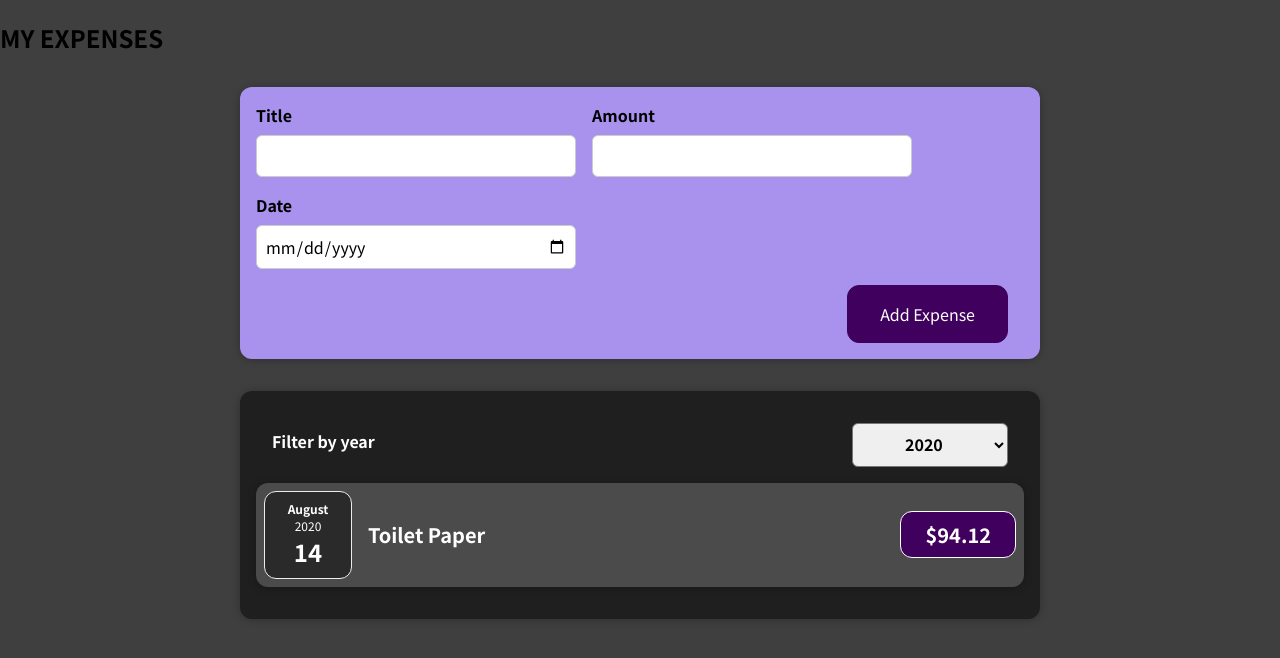
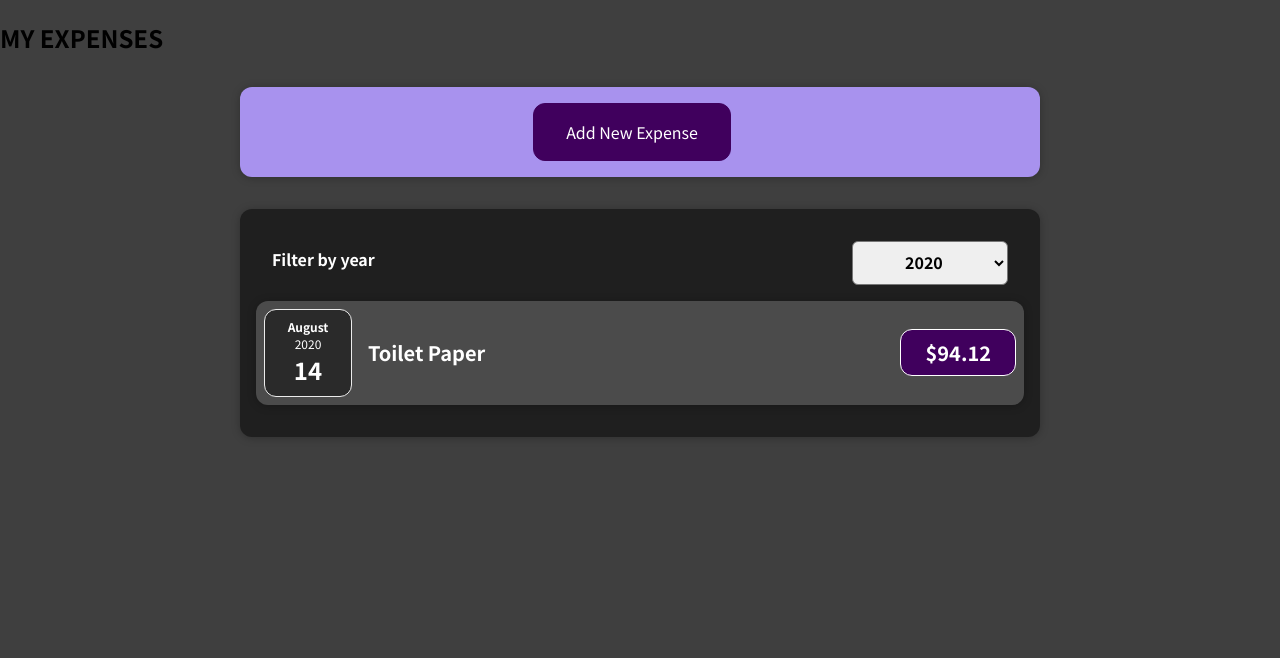
Before and after one commit to jo-dadic/expenses_app, a React (Create React App) app: page / in a window 1280 px wide. Shown: the top 658 px of the page. Built offline with nearby package versions, Linux system fonts and the light colour scheme.

Commit message:
rendering add form conditionally

```diff
--- a/src/components/Expenses/ExpenseItem.js
+++ b/src/components/Expenses/ExpenseItem.js
@@ -10,6 +10,7 @@ const ExpenseItem = (props) => {
   // const [title, setTitle] = useState(props.title);
 
   return (
+    <li>
       <Card className="expense-item">
         <ExpenseDate date={props.date} />
         <div className="expense-item__description">
@@ -17,6 +18,7 @@ const ExpenseItem = (props) => {
           <div className="expense-item__price">${props.amount}</div>
         </div>
       </Card>
+    </li>
   );
 };
 
--- a/src/components/Expenses/Expenses.js
+++ b/src/components/Expenses/Expenses.js
@@ -1,7 +1,7 @@
 import React, { useState } from "react";
 
-import ExpenseItem from "./ExpenseItem";
 import ExpensesFilter from "./ExpensesFilter";
+import ExpensesList from "./ExpensesList";
 import Card from "../UI/Card";
 
 import "./Expenses.css";
@@ -18,22 +18,6 @@ const Expenses = (props) => {
     return expense.date.getFullYear().toString() === filteredYear;
   });
 
-  // we can store JSX content into variables and use it later!!!
-  let expensesContent = <p>No expenses found!</p>;
-
-  if (filteredExpenses.length > 0) {
-    expensesContent = filteredExpenses.map((expense) => {
-      return (
-        <ExpenseItem
-          key={expense.id}
-          title={expense.title}
-          amount={expense.amount}
-          date={expense.date}
-        />
-      );
-    });
-  }
-
   return (
     <div>
       <Card className="expenses">
@@ -41,7 +25,7 @@ const Expenses = (props) => {
           selected={filteredYear}
           onFilterChanged={filterChangeHandler}
         />
-        {expensesContent}
+        <ExpensesList items={filteredExpenses} />
         {/* {filteredExpenses.length === 0 && <p>No expenses found!</p>}
         {filteredExpenses.length > 0 &&
           filteredExpenses.map((expense) => {
--- /dev/null
+++ b/src/components/Expenses/ExpensesList.css
@@ -0,0 +1,9 @@
+.expenses-list {
+  list-style: none;
+  padding: 0;
+}
+
+.expenses-list__fallback {
+  color: white;
+  text-align: center;
+}
--- /dev/null
+++ b/src/components/Expenses/ExpensesList.js
@@ -0,0 +1,31 @@
+import React from "react";
+
+import ExpenseItem from "./ExpenseItem";
+
+import "./ExpensesList.css";
+
+const ExpensesList = (props) => {
+  // we can store JSX content into variables and use it later!!!
+  //   let expensesContent = <p>No expenses found!</p>;
+
+  if (props.items.length === 0) {
+    return <h2 className="expenses-list__fallback">Found no expenses.</h2>;
+  }
+
+  return (
+    <ul className="expenses-list">
+      {props.items.map((expense) => {
+        return (
+          <ExpenseItem
+            key={expense.id}
+            title={expense.title}
+            amount={expense.amount}
+            date={expense.date}
+          />
+        );
+      })}
+    </ul>
+  );
+};
+
+export default ExpensesList;
--- a/src/components/NewExpense/ExpenseForm.js
+++ b/src/components/NewExpense/ExpenseForm.js
@@ -101,6 +101,9 @@ const ExpenseForm = (props) => {
         </div>
       </div>
       <div className="new-expense__actions">
+        <button type="button" onClick={props.onCancel}>
+          Cancel
+        </button>
         <button type="submit">Add Expense</button>
       </div>
     </form>
--- a/src/components/NewExpense/NewExpense.js
+++ b/src/components/NewExpense/NewExpense.js
@@ -1,10 +1,12 @@
-import React from "react";
+import React, { useState } from "react";
 
 import ExpenseForm from "../NewExpense/ExpenseForm";
 
 import "./NewExpense.css";
 
 const NewExpense = (props) => {
+  const [isEditing, setIsEditing] = useState(false);
+
   const saveExpenseDataHandler = (enteredExpenseData) => {
     const expenseData = {
       ...enteredExpenseData,
@@ -13,9 +15,25 @@ const NewExpense = (props) => {
     props.onAddExpense(expenseData);
   };
 
+  const startEditingHandler = () => {
+    setIsEditing(true);
+  };
+
+  const stopEditingHandler = () => {
+    setIsEditing(false);
+  };
+
   return (
     <div className="new-expense">
-      <ExpenseForm onSaveExpenseData={saveExpenseDataHandler} />
+      {!isEditing && (
+        <button onClick={startEditingHandler}>Add New Expense</button>
+      )}
+      {isEditing && (
+        <ExpenseForm
+          onSaveExpenseData={saveExpenseDataHandler}
+          onCancel={stopEditingHandler}
+        />
+      )}
     </div>
   );
 };
```
Lines whose indentation alone changed are shown as unchanged.
